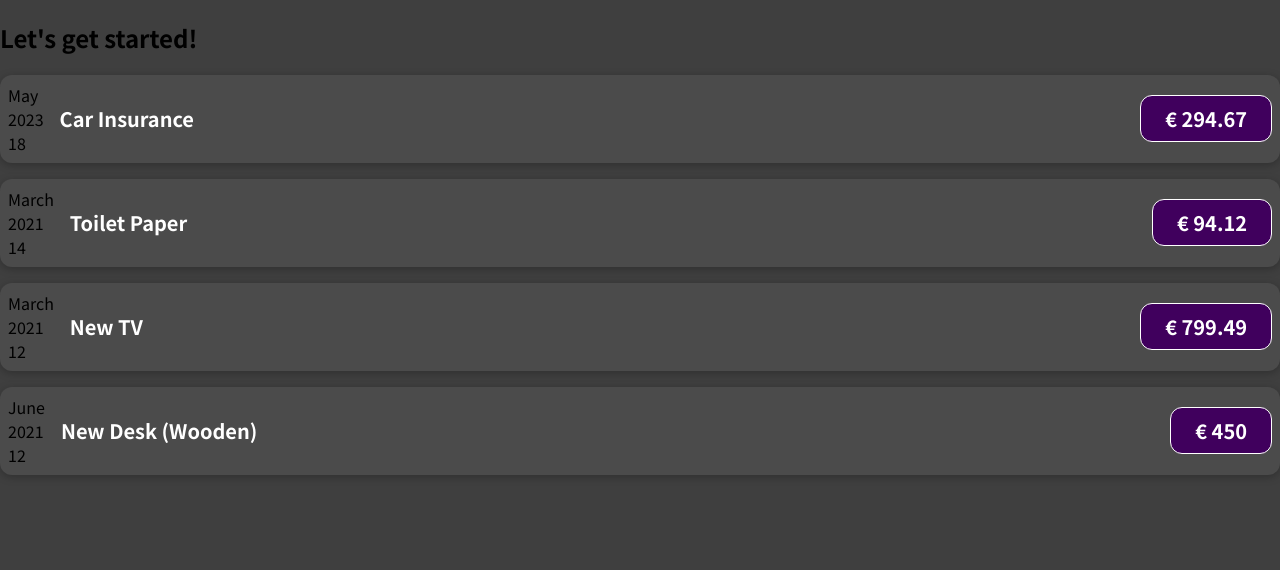
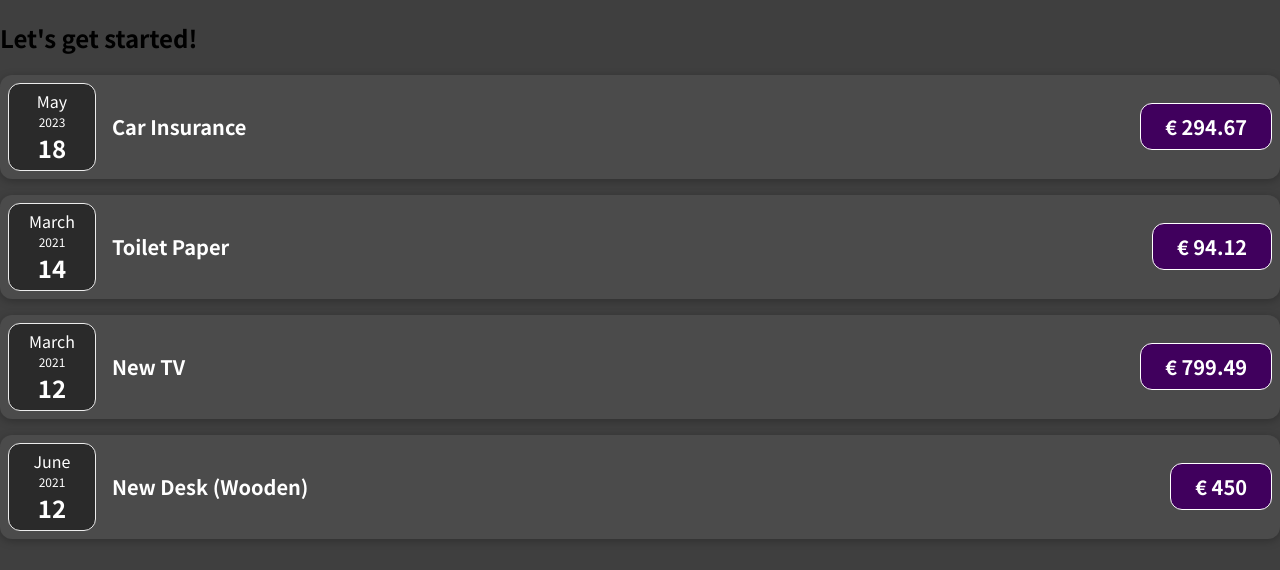
Before and after one commit to rog-silva/01-react-basics-working-with-components, a JavaScript app: page / in a window 1280 px wide. Shown: the top 570 px of the page. Built offline with nearby package versions, Linux system fonts and the light colour scheme.

Commit message:
* Create ExpenseDate component * Create ExpenseDate.css * Add ExpenseDate to ExpenseItem

```diff
--- a/src/App.js
+++ b/src/App.js
@@ -15,22 +15,22 @@ function App() {
         title={expenses[0].title}
         amount={expenses[0].amount}
         date={expenses[0].date}
-      ></ExpenseItem>
+      />
       <ExpenseItem
         title={expenses[1].title}
         amount={expenses[1].amount}
         date={expenses[1].date}
-      ></ExpenseItem>
+      />
       <ExpenseItem
         title={expenses[2].title}
         amount={expenses[2].amount}
         date={expenses[2].date}
-      ></ExpenseItem>
+      />
       <ExpenseItem
         title={expenses[3].title}
         amount={expenses[3].amount}
         date={expenses[3].date}
-      ></ExpenseItem>
+      />
     </div>
   );
 }
--- /dev/null
+++ b/src/components/ExpenseDate.css
@@ -0,0 +1,26 @@
+.expense-date {
+  display: flex;
+  flex-direction: column;
+  width: 5.5rem;
+  height: 5.5rem;
+  border: 1px solid #ececec;
+  background-color: #2a2a2a;
+  color: white;
+  border-radius: 12px;
+  align-items: center;
+  justify-content: center;
+}
+
+.expense-date__month {
+  font-size: 0.75rem;
+  font-weight: bold;
+}
+
+.expense-date__year {
+  font-size: 0.75rem;
+}
+
+.expense-date__day {
+  font-size: 1.5rem;
+  font-weight: bold;
+}
--- /dev/null
+++ b/src/components/ExpenseDate.js
@@ -0,0 +1,17 @@
+import "./ExpenseDate.css"
+
+function ExpenseDate(props) {
+  const month = props.date.toLocaleString("en-US", { month: "long" });
+  const day = props.date.toLocaleString("en-US", { day: "2-digit" });
+  const year = props.date.getFullYear();
+
+  return (
+    <div className="expense-date">
+      <div className="expense-date_month">{month}</div>
+      <div className="expense-date__year">{year}</div>
+      <div className="expense-date__day">{day}</div>
+    </div>
+  );
+}
+
+export default ExpenseDate;
--- a/src/components/ExpenseItem.js
+++ b/src/components/ExpenseItem.js
@@ -1,21 +1,11 @@
+import ExpenseDate from "./ExpenseDate";
 import "./ExpenseItem.css"
 
 function ExpenseItem(props) {
-  // const expenseDate = new Date(2023, 4, 18).toDateString();
-  // const expenseTitle = "Car Insurance";
-  // const expenseAmount = 294.67;
-
-  const month = props.date.toLocaleString("en-US", { month: "long" });
-  const day = props.date.toLocaleString("en-US", { day: "2-digit" });
-  const year = props.date.getFullYear();
 
   return (
     <div className="expense-item">
-      <div>
-        <div>{month}</div>
-        <div>{year}</div>
-        <div>{day}</div>
-      </div>
+      <ExpenseDate date={props.date}/>
       <div className="expense-item__description">
         <h2>{props.title}</h2>
         <div className="expense-item__price">€ {props.amount}</div>
```
